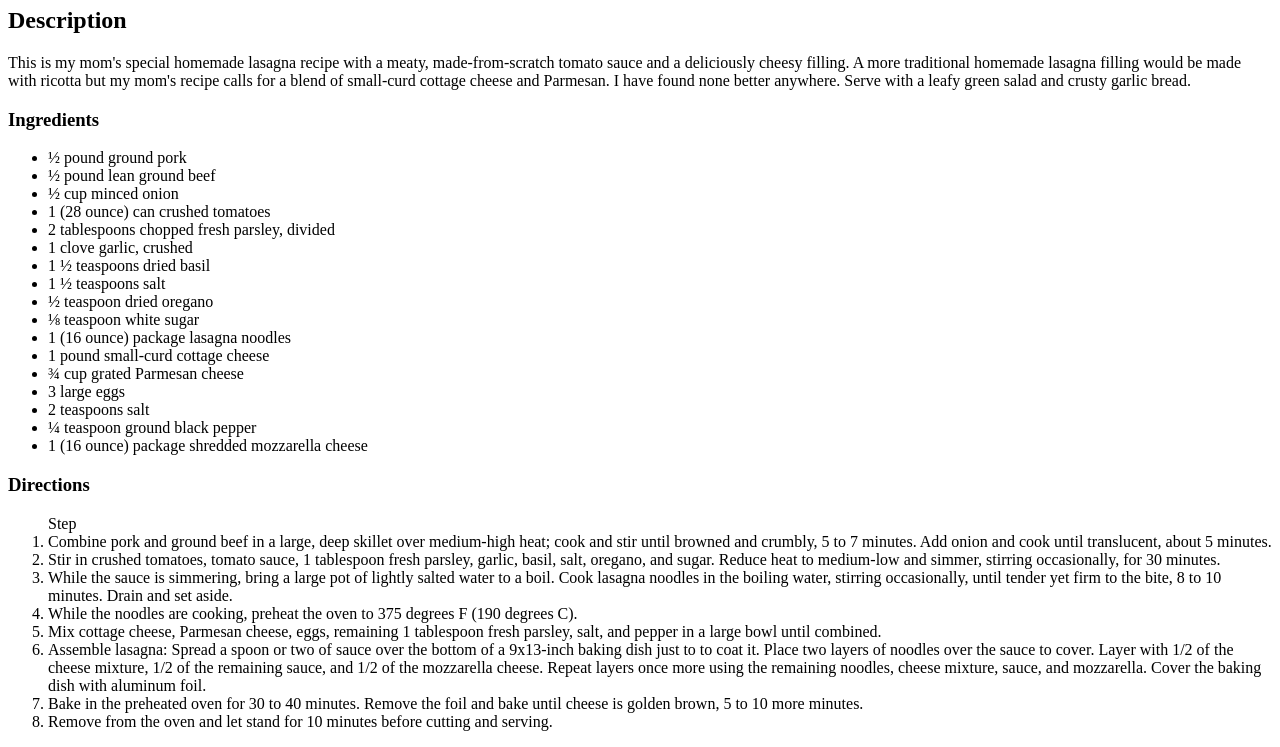
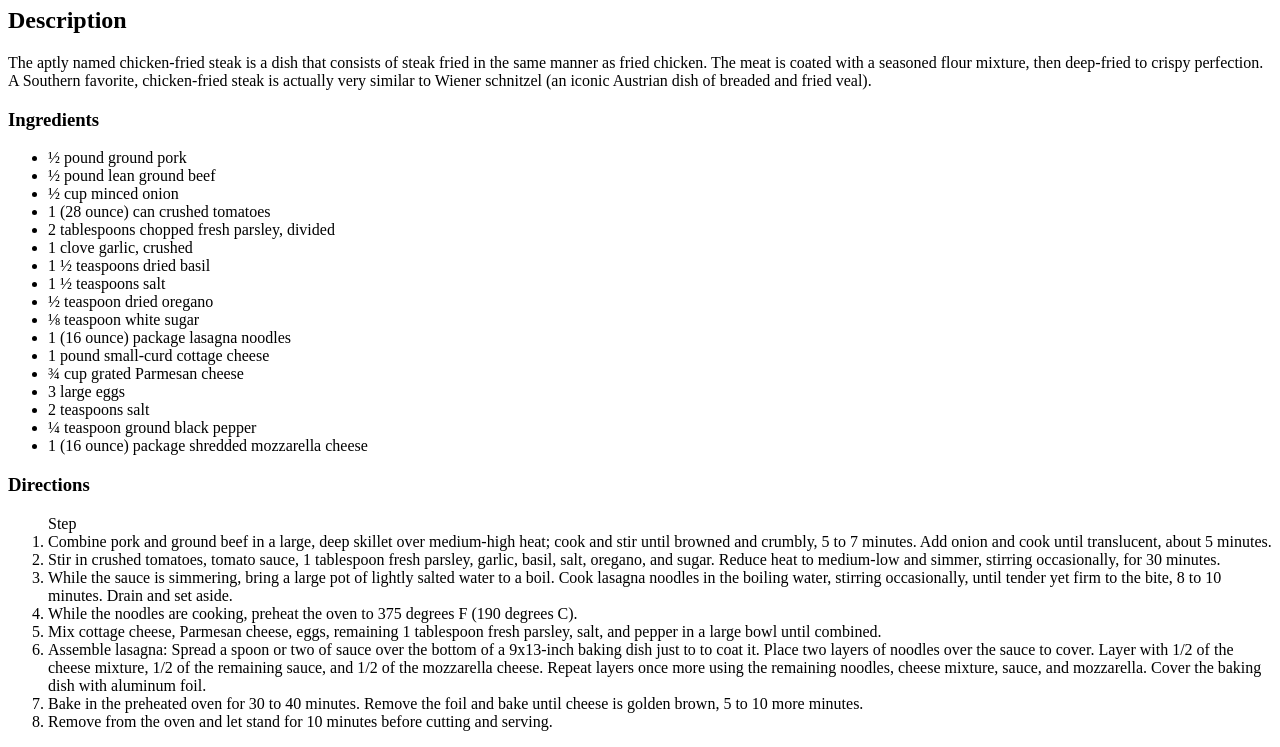
Before and after one commit to Nqzonokusa/odin-recipes, a plain HTML site: page recipes/chicken-steak.html in a window 1280 px wide. Shown: the part 73-820 px from the top of the page. Drawn offline with Linux system fonts and the light colour scheme.

Commit message:
Update description for chicken steak

```diff
--- a/recipes/chicken-steak.html
+++ b/recipes/chicken-steak.html
@@ -11,11 +11,9 @@
     <h1>Homemade Lasagna</h1>
 
     <h2>Description</h2>
-    <p> This is my mom's special homemade lasagna recipe with a meaty, made-from-scratch tomato sauce and a deliciously
-        cheesy filling.
-        A more traditional homemade lasagna filling would be made with ricotta but my mom's recipe calls for a blend of
-        small-curd cottage cheese and Parmesan.
-        I have found none better anywhere. Serve with a leafy green salad and crusty garlic bread.
+    <p> The aptly named chicken-fried steak is a dish that consists of steak fried in the same manner as fried chicken.
+        The meat is coated with a seasoned flour mixture, then deep-fried to crispy perfection.
+        A Southern favorite, chicken-fried steak is actually very similar to Wiener schnitzel (an iconic Austrian dish of breaded and fried veal).
     </p>
 
     <h3>Ingredients</h3>
```
